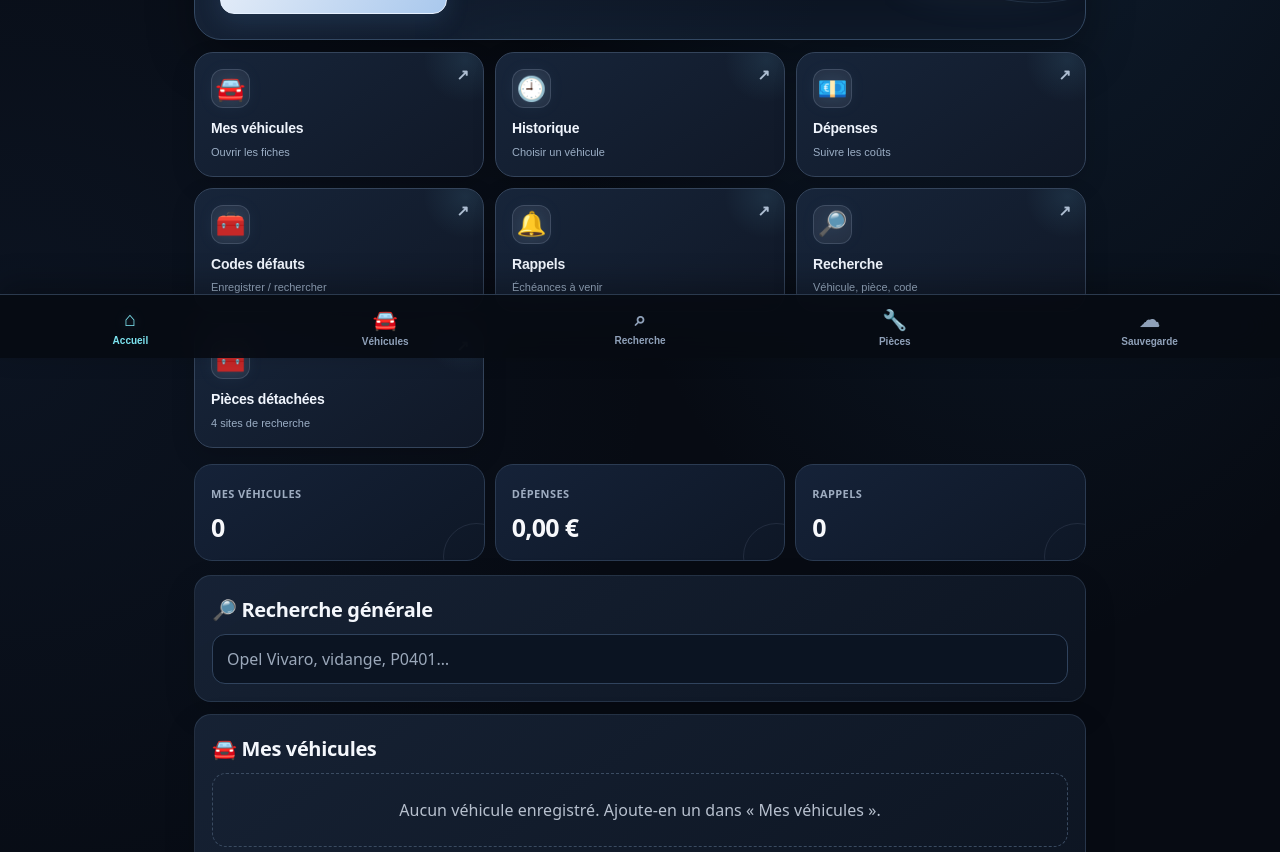
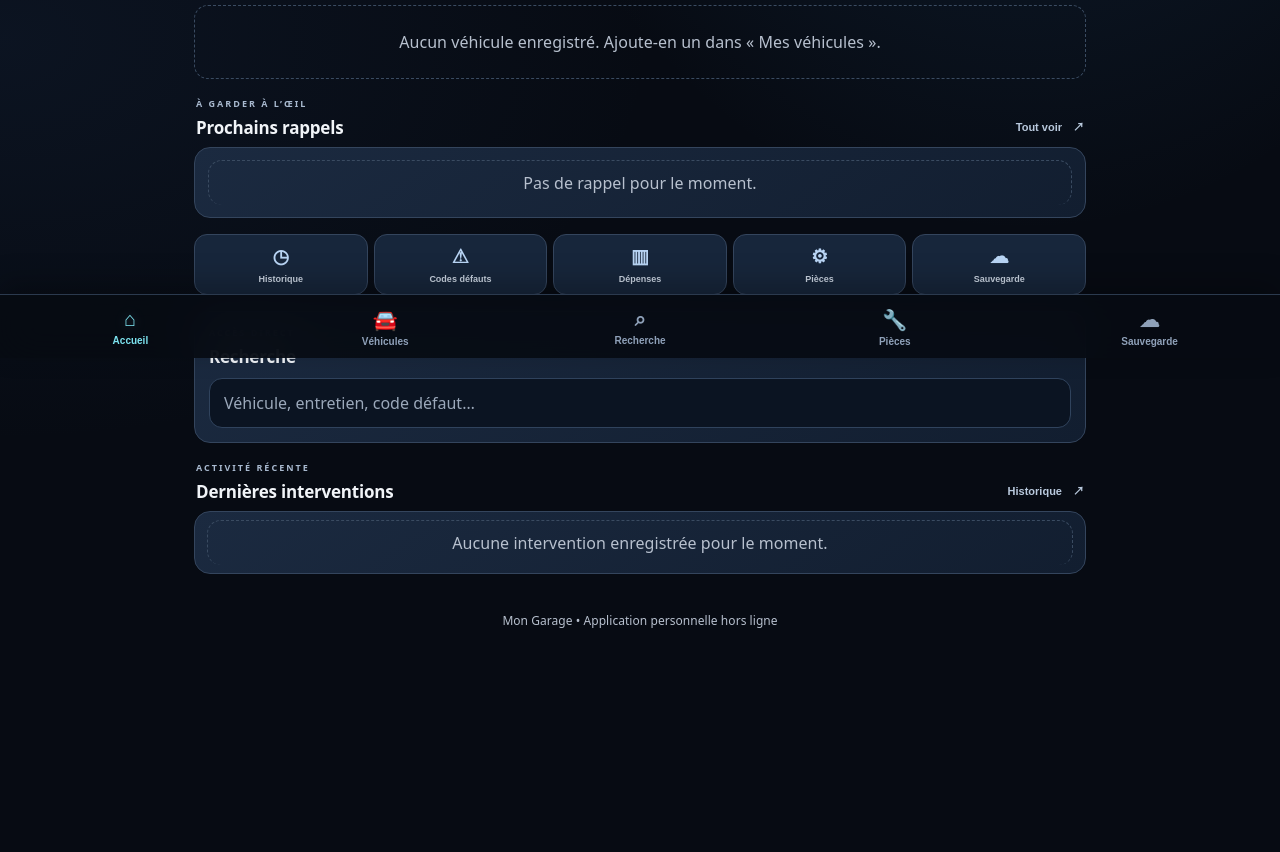
Before and after one commit to nounours633-svg/mon-garage, a plain HTML site: page index.html in a window 1280 px wide. Shown: the part 442-1294 px from the top of the page. After the commit the page ends 1269 px from the top, so only its background shows below. Drawn offline with Linux system fonts and the light colour scheme.

Commit message:
Redesign dashboard to match selected quick-view mockup

```diff
--- a/index.html
+++ b/index.html
@@ -16,6 +16,41 @@ main{max-width:850px;margin:auto;padding:12px 12px 28px}nav{display:flex;gap:7px
 @media(max-width:420px){main{padding-left:10px;padding-right:10px}.card{padding:12px}.home-action{min-height:98px;font-size:13px}.home-action small{font-size:10px}.grid2{gap:8px}.bottom-nav button{font-size:10px}}
 
 .parts-shop-grid{display:grid;grid-template-columns:1fr 1fr;gap:9px;margin-top:10px}.parts-shop-grid button{margin-top:0;min-height:54px;padding:11px 8px;font-size:13px}@media(max-width:360px){.parts-shop-grid{grid-template-columns:1fr}}
+
+/* Tableau de bord retenu : maquettes 1 + 4, bleu nuit et platinum */
+.dashboard-home{padding-bottom:18px}
+.dashboard-home .dashboard-topline{display:flex;align-items:center;justify-content:space-between;padding:13px 4px 17px}
+.dashboard-eyebrow{display:block;color:#a9bad0;font-size:9px;font-weight:850;letter-spacing:2px;margin-bottom:6px}
+.dashboard-topline h2{font-size:29px;letter-spacing:-1px;margin:0;color:#f3f6fb}
+.dashboard-topline p{margin:5px 0 0;color:#aebbd0;font-size:12px}
+.dashboard-bell{position:relative;width:48px;height:48px;border-radius:16px;border:1px solid #53647a;background:linear-gradient(145deg,#202f45,#121f32);color:#f2f5fa;font-size:24px}
+.dashboard-bell i{display:none;position:absolute;width:9px;height:9px;border-radius:50%;right:8px;top:7px;background:#f4c44e;box-shadow:0 0 0 3px #202f45}
+.dashboard-bell.has-alert i{display:block}.dashboard-bell.has-alert{color:#f4c44e;border-color:#9a7b38}
+.dashboard-stats{display:grid;grid-template-columns:repeat(3,minmax(0,1fr));gap:8px;margin:0 0 22px}
+.dashboard-stat{min-width:0;text-align:left;padding:13px 10px;border:1px solid #34455d;border-radius:16px;background:linear-gradient(145deg,#1c2b41,#121f32);color:#f3f6fb}
+.dashboard-stat span{display:block;color:#a9bad0;font-size:8px;font-weight:800;letter-spacing:1px}
+.dashboard-stat strong{display:block;margin:7px 0 4px;font-size:23px;letter-spacing:-.7px;overflow-wrap:anywhere}
+.dashboard-stat small{display:block;color:#aebbd0;font-size:9px}
+.dashboard-section-heading{display:flex;justify-content:space-between;align-items:end;gap:8px;margin:18px 2px 8px}
+.dashboard-section-heading h3,.dashboard-search h3{font-size:17px;margin:0;color:#f1f4f8}
+.dashboard-text-link{background:transparent;border:0;color:#b9c9dd;font-size:11px;font-weight:750;padding:5px 0}
+.dashboard-vehicles>.quick-vehicle{margin:0 0 8px;padding:13px;border:1px solid #34455d;border-radius:16px;background:linear-gradient(145deg,#1b2a40,#121e30)}
+.dashboard-vehicles .secondary{background:#dce5f0;color:#172338;border:0}
+.dashboard-reminders{padding:4px 13px;border:1px solid #34455d;border-radius:16px;background:linear-gradient(145deg,#1b2a40,#121e30)}
+.dashboard-reminders>div{padding:11px 0!important;border-bottom:1px solid #34445a!important}
+.dashboard-reminders>div:last-child{border-bottom:0!important}
+.dashboard-reminders .pill{white-space:nowrap}
+.dashboard-shortcuts{display:grid;grid-template-columns:repeat(5,minmax(0,1fr));gap:6px;margin:16px 0}
+.dashboard-shortcuts button{display:flex;flex-direction:column;align-items:center;gap:6px;min-width:0;padding:10px 3px;border:1px solid #34455d;border-radius:13px;background:#17263b;color:#cbd5e2;font-size:9px;font-weight:700}
+.dashboard-shortcuts button span{font-size:19px;color:#b9d5f5}
+.dashboard-search{padding:14px;border:1px solid #34455d;border-radius:16px;background:linear-gradient(145deg,#1b2a40,#121e30);margin:15px 0}
+.dashboard-search input{margin-top:10px;background:#0d1a2c;border-color:#46566d}
+.dashboard-recent{padding:0 12px;border:1px solid #34455d;border-radius:16px;background:linear-gradient(145deg,#1b2a40,#121e30)}
+.dashboard-recent>div{padding:11px 0!important;border-bottom:1px solid #34445a!important}
+.dashboard-recent>div:last-child{border-bottom:0!important}
+.dashboard-recent .secondary{background:#dce5f0;color:#172338;border:0}
+@media(max-width:390px){.dashboard-stat{padding:11px 8px}.dashboard-stat strong{font-size:20px}.dashboard-shortcuts button{font-size:8px}}
+
 </style>
 
 <style id="bleu-nuit-platinum-theme">
@@ -145,22 +180,30 @@ button.primary,button.secondary,button.danger{border-radius:13px!important;trans
 <button data-tab="backup">Sauvegarde</button>
 </nav>
 
-<section id="home" class="panel active">
-<div class="card welcome dashboard-hero"><div class="hero-copy"><span class="hero-kicker"><span class="status-dot"></span> TON ESPACE AUTOMOBILE</span><h2>Tout ton garage.<br><span>En un seul endroit.</span></h2><p>Véhicules, entretiens, réparations et dépenses : retrouve tout en quelques secondes.</p><button class="hero-cta" type="button" onclick="showTab('vehicles')">🚘　Accéder à mes véhicules <span>↗</span></button></div><div class="hero-art" aria-hidden="true"><div class="hero-orbit orbit-one"></div><div class="hero-orbit orbit-two"></div><div class="hero-car">🚘</div><div class="hero-glow"></div></div></div>
-<div class="home-actions">
-<button class="home-action" onclick="showTab('vehicles')"><span>🚘</span><b>Mes véhicules</b><small>Ouvrir les fiches</small></button>
-<button class="home-action purple" onclick="showTab('historyPicker')"><span>🕘</span><b>Historique</b><small>Choisir un véhicule</small></button>
-<button class="home-action green" onclick="showTab('charts')"><span>💶</span><b>Dépenses</b><small>Suivre les coûts</small></button>
-<button class="home-action red" onclick="showTab('faults')"><span>🧰</span><b>Codes défauts</b><small>Enregistrer / rechercher</small></button>
-<button class="home-action orange" onclick="showTab('reminders')"><span>🔔</span><b>Rappels</b><small>Échéances à venir</small></button>
-<button class="home-action cyan" onclick="document.getElementById('generalSearch').focus();document.getElementById('generalSearch').scrollIntoView({behavior:'smooth',block:'center'})"><span>🔎</span><b>Recherche</b><small>Véhicule, pièce, code</small></button>
-<button class="home-action" onclick="showTab('parts')"><span>🧰</span><b>Pièces détachées</b><small>4 sites de recherche</small></button>
+<section id="home" class="panel active dashboard-home">
+<div class="dashboard-topline">
+ <div><span class="dashboard-eyebrow">MON GARAGE</span><h2>Vue rapide</h2><p>Tout ton garage, en un seul endroit.</p></div>
+ <button id="dashboardBell" class="dashboard-bell" type="button" aria-label="Ouvrir les rappels" onclick="showTab('reminders')">♧<i></i></button>
 </div>
-<div class="stats"><div class="stat clickable" role="button" tabindex="0" onclick="showTab('vehicles')"><span class="muted">Mes véhicules</span><strong id="statVehicles">0</strong></div><div class="stat"><span class="muted">Dépenses</span><strong id="statCosts">0 €</strong></div><div class="stat clickable" role="button" tabindex="0" onclick="showTab('reminders')"><span class="muted">Rappels</span><strong id="statDue">0</strong></div></div>
-<div class="card"><h2>🔎 Recherche générale</h2><input id="generalSearch" type="search" placeholder="Opel Vivaro, vidange, P0401…" oninput="searchEverything(this.value)"><div id="generalSearchResults"></div></div>
-<div class="card"><h2>🚘 Mes véhicules</h2><div id="homeVehicles"></div><button class="secondary" onclick="showTab('vehicles')">Voir tous les véhicules</button></div>
-<div class="card"><h2>⏰ Prochains rappels</h2><div id="upcoming"></div><button class="secondary" onclick="showTab('reminders')">Tous les rappels</button></div>
-<div class="card"><h2>🧾 Dernières interventions</h2><p class="small">Retrouve rapidement les derniers entretiens et réparations enregistrés.</p><div id="recentInterventions"></div><button class="secondary" onclick="showTab('historyPicker')">Ouvrir un historique</button></div>
+<div class="dashboard-stats">
+ <button class="dashboard-stat" type="button" onclick="showTab('vehicles')"><span>VÉHICULES</span><strong id="statVehicles">0</strong><small>Voir mes véhicules　↗</small></button>
+ <div class="dashboard-stat"><span>DÉPENSES</span><strong id="statCosts">0 €</strong><small>Total enregistré</small></div>
+ <button class="dashboard-stat" type="button" onclick="showTab('reminders')"><span>RAPPELS</span><strong id="statDue">0</strong><small>Échéances　↗</small></button>
+</div>
+<div class="dashboard-section-heading"><div><span class="dashboard-eyebrow">TON PARC</span><h3>Mes véhicules</h3></div><button type="button" class="dashboard-text-link" onclick="showTab('vehicles')">Tout voir　↗</button></div>
+<div id="homeVehicles" class="dashboard-vehicles"></div>
+<div class="dashboard-section-heading"><div><span class="dashboard-eyebrow">À GARDER À L’ŒIL</span><h3>Prochains rappels</h3></div><button type="button" class="dashboard-text-link" onclick="showTab('reminders')">Tout voir　↗</button></div>
+<div class="dashboard-reminders" id="upcoming"></div>
+<div class="dashboard-shortcuts">
+ <button type="button" onclick="showTab('historyPicker')"><span>◷</span>Historique</button>
+ <button type="button" onclick="showTab('faults')"><span>⚠</span>Codes défauts</button>
+ <button type="button" onclick="showTab('charts')"><span>▥</span>Dépenses</button>
+ <button type="button" onclick="showTab('parts')"><span>⚙</span>Pièces</button>
+ <button type="button" onclick="showTab('backup')"><span>☁</span>Sauvegarde</button>
+</div>
+<div class="dashboard-search"><div><span class="dashboard-eyebrow">ACCÈS DIRECT</span><h3>Recherche</h3></div><input id="generalSearch" type="search" placeholder="Véhicule, entretien, code défaut…" oninput="searchEverything(this.value)"><div id="generalSearchResults"></div></div>
+<div class="dashboard-section-heading"><div><span class="dashboard-eyebrow">ACTIVITÉ RÉCENTE</span><h3>Dernières interventions</h3></div><button type="button" class="dashboard-text-link" onclick="showTab('historyPicker')">Historique　↗</button></div>
+<div id="recentInterventions" class="dashboard-recent"></div>
 </section>
 
 <section id="vehicleProfile" class="panel">
@@ -361,6 +404,7 @@ $('statVehicles').textContent=data.vehicles.length;
 $('homeVehicles').innerHTML=data.vehicles.length?data.vehicles.map(v=>`<div class="card quick-vehicle">${v.photo?`<img class="vehicle-thumb" src="${v.photo}" alt="Photo de ${esc(v.name)}">`:''}<div style="flex:1;min-width:0"><h3>${esc(v.name)}</h3><div class="muted">${[v.brand,v.model,v.year].filter(Boolean).map(esc).join(' • ')||esc(v.type)}${v.km?' • '+Number(v.km).toLocaleString('fr-FR')+' km':''}</div></div><button class="secondary" type="button" onclick="openVehicleProfile('${v.id}')">Tout voir</button></div>`).join(''):'<div class="empty">Aucun véhicule enregistré. Ajoute-en un dans « Mes véhicules ».</div>';
 $('statCosts').textContent=euro([...(data.services||[]),...(data.logEntries||[])].reduce((s,x)=>s+Number(x.cost||0),0));
 $('statDue').textContent=data.reminders.length;
+const dashboardBell=$('dashboardBell');if(dashboardBell){const hasAlert=data.reminders.some(r=>dueState(r)!=='À prévoir');dashboardBell.classList.toggle('has-alert',hasAlert);dashboardBell.setAttribute('aria-label',hasAlert?'Rappels avec échéance à surveiller':'Aucun rappel urgent');}
 const faultMount=$('vehicleFaultFormMount');if(faultMount&&$('faultFormCard'))faultMount.appendChild($('faultFormCard'));
 $('serviceVehicle').innerHTML=options();$('reminderVehicle').innerHTML=options();$('logVehicle').innerHTML=options();$('faultVehicle').innerHTML=options();$('logFilter').innerHTML='<option value="all">Tous les véhicules</option>'+options();const partsVehicle=$('partsVehicle');if(partsVehicle){const chosen=partsVehicle.value||selectedVehicleId;partsVehicle.innerHTML=options(chosen);if(chosen&&!vehicle(chosen))partsVehicle.value='';}
 $('vehicleList').innerHTML='';renderVehiclePicker();renderVehicleCarousel();
```
